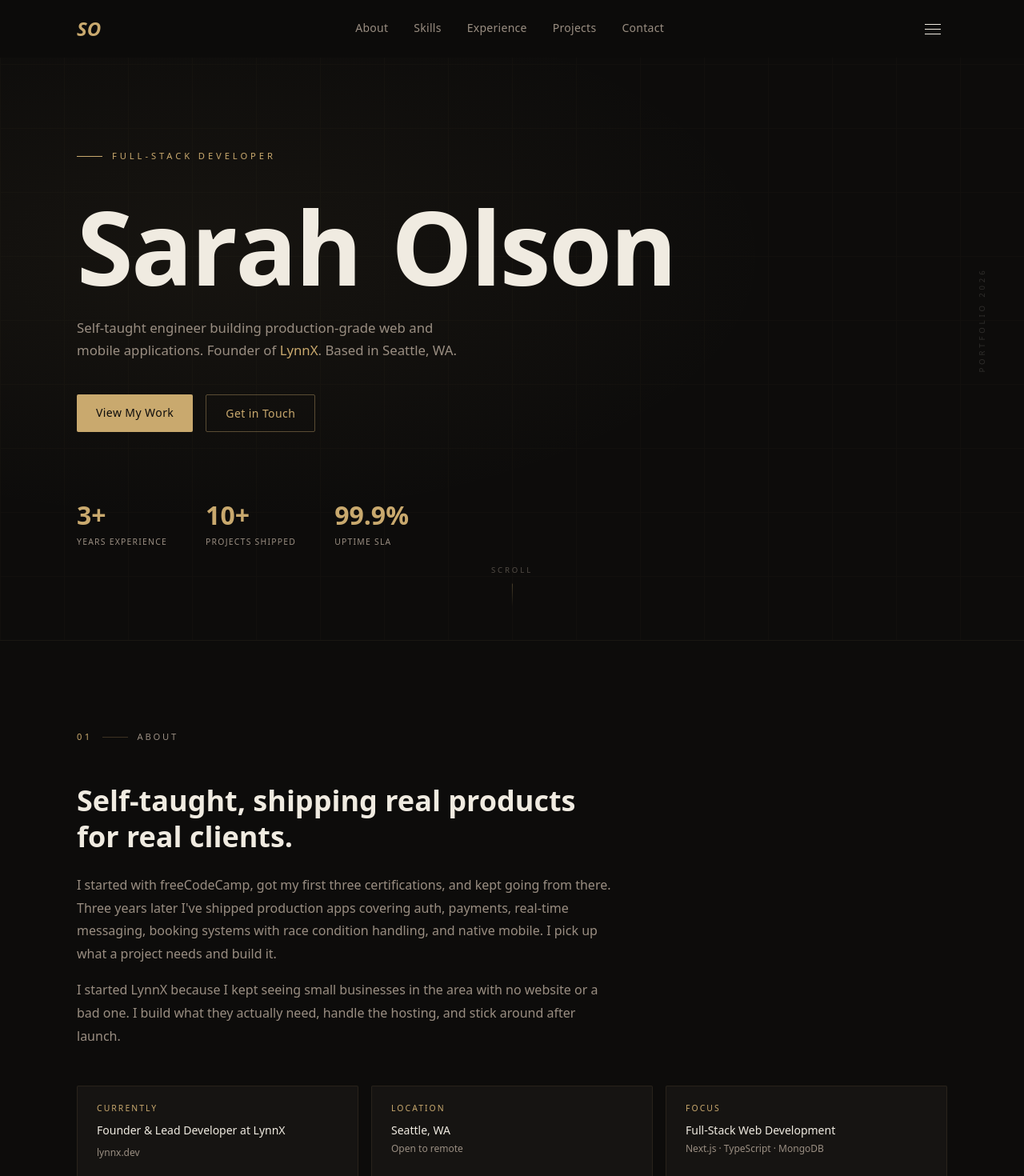
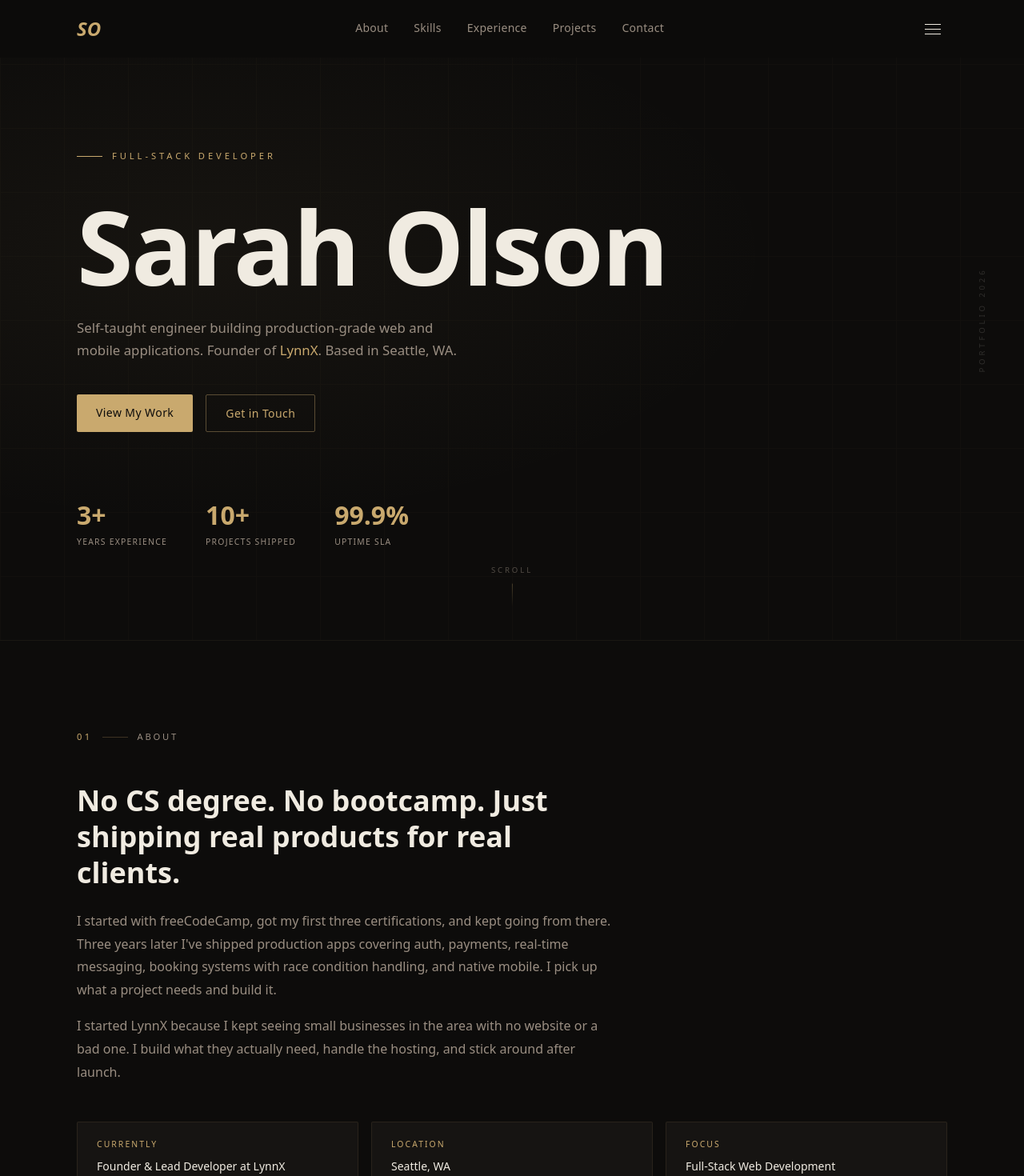
Before and after one commit to sarahlynnx/portfolio, a Next.js app: page / in a window 1280 px wide. Shown: the top 1470 px of the page at 80% size. Built offline with nearby package versions, Linux system fonts and the light colour scheme.

Commit message:
refactor: replace RevealText with motion components in About and Hero sections

```diff
--- a/src/components/sections/About.tsx
+++ b/src/components/sections/About.tsx
@@ -3,7 +3,6 @@
 import { motion, useInView } from "motion/react";
 import { useRef } from "react";
 import { SectionLabel } from "@/components/ui/SectionLabel";
-import { RevealText } from "@/components/ui/RevealText";
 import { fadeUp } from "@/lib/motion";
 
 export function About() {
@@ -26,10 +25,11 @@ export function About() {
             gap: "3rem",
           }}
         >
-          {/* Left — statement + body */}
           <div style={{ maxWidth: "680px" }}>
-            <RevealText
-              text="Self-taught, shipping real products for real clients."
+            <motion.h2
+              variants={fadeUp}
+              initial="hidden"
+              animate={isInView ? "visible" : "hidden"}
               style={{
                 fontFamily: "var(--font-serif)",
                 color: "var(--color-text-primary)",
@@ -38,32 +38,47 @@ export function About() {
                 lineHeight: 1.25,
                 marginBottom: "1.5rem",
               }}
-              as="h2"
-            />
+            >
+              No CS degree. No bootcamp. Just shipping real products for real
+              clients.
+            </motion.h2>
 
-            <RevealText
-              text="I started with freeCodeCamp, got my first three certifications, and kept going from there. Three years later I've shipped production apps covering auth, payments, real-time messaging, booking systems with race condition handling, and native mobile. I pick up what a project needs and build it."
+            <motion.p
+              variants={fadeUp}
+              initial="hidden"
+              animate={isInView ? "visible" : "hidden"}
+              transition={{ delay: 0.1 }}
               style={{
                 color: "var(--color-text-muted)",
                 fontSize: "1rem",
                 lineHeight: 1.8,
                 marginBottom: "1rem",
               }}
-              delay={0.1}
-            />
+            >
+              I started with freeCodeCamp, got my first three certifications,
+              and kept going from there. Three years later I&apos;ve shipped
+              production apps covering auth, payments, real-time messaging,
+              booking systems with race condition handling, and native mobile. I
+              pick up what a project needs and build it.
+            </motion.p>
 
-            <RevealText
-              text="I started LynnX because I kept seeing small businesses in the area with no website or a bad one. I build what they actually need, handle the hosting, and stick around after launch."
+            <motion.p
+              variants={fadeUp}
+              initial="hidden"
+              animate={isInView ? "visible" : "hidden"}
+              transition={{ delay: 0.2 }}
               style={{
                 color: "var(--color-text-muted)",
                 fontSize: "1rem",
                 lineHeight: 1.8,
               }}
-              delay={0.2}
-            />
+            >
+              I started LynnX because I kept seeing small businesses in the area
+              with no website or a bad one. I build what they actually need,
+              handle the hosting, and stick around after launch.
+            </motion.p>
           </div>
 
-          {/* Detail cards */}
           <div
             style={{
               display: "grid",
--- a/src/components/sections/Hero.tsx
+++ b/src/components/sections/Hero.tsx
@@ -1,13 +1,8 @@
 "use client";
 
 import { motion } from "motion/react";
-import { charReveal, staggerContainer, fadeUp } from "@/lib/motion";
-
-const NAME = "Sarah Olson";
 
 export function Hero() {
-  const chars = NAME.split("");
-
   return (
     <section
       id="hero"
@@ -21,7 +16,6 @@ export function Hero() {
         overflow: "hidden",
       }}
     >
-      {/* Ambient background glow */}
       <div
         style={{
           pointerEvents: "none",
@@ -32,7 +26,6 @@ export function Hero() {
         }}
       />
 
-      {/* Subtle grid lines */}
       <div
         style={{
           pointerEvents: "none",
@@ -45,15 +38,28 @@ export function Hero() {
         }}
       />
 
-      <div className="container-wide" style={{ position: "relative", zIndex: 10 }}>
-        {/* Top label */}
+      <div
+        className="container-wide"
+        style={{ position: "relative", zIndex: 10 }}
+      >
         <motion.div
-          style={{ display: "flex", alignItems: "center", gap: "12px", marginBottom: "2.5rem" }}
+          style={{
+            display: "flex",
+            alignItems: "center",
+            gap: "12px",
+            marginBottom: "2.5rem",
+          }}
           initial={{ opacity: 0, x: -20 }}
           animate={{ opacity: 1, x: 0 }}
           transition={{ duration: 0.6, delay: 0.2 }}
         >
-          <div style={{ width: "32px", height: "1px", background: "var(--color-amber)" }} />
+          <div
+            style={{
+              width: "32px",
+              height: "1px",
+              background: "var(--color-amber)",
+            }}
+          />
           <span
             style={{
               fontFamily: "var(--font-mono)",
@@ -67,8 +73,6 @@ export function Hero() {
           </span>
         </motion.div>
 
-        {/* Name — character-by-character reveal */}
-        <div style={{ overflow: "hidden", marginBottom: "1.5rem", perspective: "800px" }}>
         <motion.h1
           style={{
             fontFamily: "var(--font-serif)",
@@ -77,33 +81,20 @@ export function Hero() {
             fontWeight: 900,
             lineHeight: 1,
             letterSpacing: "-0.02em",
+            marginBottom: "1.5rem",
           }}
-            variants={staggerContainer}
-            initial="hidden"
-            animate="visible"
+          initial={{ opacity: 0, y: 16 }}
+          animate={{ opacity: 1, y: 0 }}
+          transition={{ duration: 0.5, delay: 0.4, ease: [0.25, 0.1, 0.25, 1] }}
         >
-            {chars.map((char, i) => (
-              <motion.span
-                key={i}
-                style={{
-                  display: "inline-block",
-                  ...(char === " " ? { width: "0.3em" } : {}),
-                }}
-                variants={charReveal}
-                transition={{ delay: 0.4 + i * 0.04 }}
-              >
-                {char === " " ? "\u00A0" : char}
-              </motion.span>
-            ))}
+          Sarah Olson
         </motion.h1>
-        </div>
 
-        {/* Tagline */}
         <motion.div
           style={{ overflow: "hidden", marginBottom: "2.5rem" }}
           initial={{ opacity: 0 }}
           animate={{ opacity: 1 }}
-          transition={{ delay: 1.2, duration: 0.6 }}
+          transition={{ delay: 0.65, duration: 0.5 }}
         >
           <p
             style={{
@@ -113,8 +104,8 @@ export function Hero() {
               maxWidth: "480px",
             }}
           >
-            Self-taught engineer building production-grade web and mobile applications.
-            Founder of{" "}
+            Self-taught engineer building production-grade web and mobile
+            applications. Founder of{" "}
             <a
               href="https://lynnx.dev"
               target="_blank"
@@ -127,12 +118,16 @@ export function Hero() {
           </p>
         </motion.div>
 
-        {/* CTAs */}
         <motion.div
-          style={{ display: "flex", flexWrap: "wrap", gap: "1rem", marginBottom: "5rem" }}
-          initial={{ opacity: 0, y: 20 }}
+          style={{
+            display: "flex",
+            flexWrap: "wrap",
+            gap: "1rem",
+            marginBottom: "5rem",
+          }}
+          initial={{ opacity: 0, y: 16 }}
           animate={{ opacity: 1, y: 0 }}
-          transition={{ delay: 1.4, duration: 0.6 }}
+          transition={{ delay: 0.85, duration: 0.5 }}
         >
           <motion.a
             href="#projects"
@@ -178,12 +173,11 @@ export function Hero() {
           </motion.a>
         </motion.div>
 
-        {/* Stats */}
         <motion.div
           style={{ display: "flex", gap: "3rem", flexWrap: "wrap" }}
-          initial={{ opacity: 0, y: 20 }}
+          initial={{ opacity: 0, y: 16 }}
           animate={{ opacity: 1, y: 0 }}
-          transition={{ delay: 1.7, duration: 0.6 }}
+          transition={{ delay: 1.05, duration: 0.5 }}
         >
           {[
             { value: "3+", label: "Years Experience" },
@@ -218,7 +212,6 @@ export function Hero() {
         </motion.div>
       </div>
 
-      {/* Decorative vertical text */}
       <div
         style={{
           position: "absolute",
@@ -243,7 +236,6 @@ export function Hero() {
         </span>
       </div>
 
-      {/* Scroll indicator */}
       <motion.div
         style={{
           position: "absolute",
@@ -257,7 +249,7 @@ export function Hero() {
         }}
         initial={{ opacity: 0 }}
         animate={{ opacity: 1 }}
-        transition={{ delay: 2.2, duration: 0.6 }}
+        transition={{ delay: 1.4, duration: 0.5 }}
       >
         <span
           style={{
@@ -275,7 +267,8 @@ export function Hero() {
           style={{
             width: "1px",
             height: "32px",
-            background: "linear-gradient(to bottom, rgba(201,169,110,0.5), transparent)",
+            background:
+              "linear-gradient(to bottom, rgba(201,169,110,0.5), transparent)",
           }}
           animate={{ scaleY: [1, 0.5, 1], opacity: [0.5, 1, 0.5] }}
           transition={{ repeat: Infinity, duration: 1.8, ease: "easeInOut" }}
--- a/src/lib/motion.ts
+++ b/src/lib/motion.ts
@@ -1,11 +1,11 @@
 import type { Variants } from "motion/react";
 
 export const fadeUp: Variants = {
-  hidden: { opacity: 0, y: 40 },
+  hidden: { opacity: 0, y: 16 },
   visible: {
     opacity: 1,
     y: 0,
-    transition: { duration: 0.7, ease: [0.25, 0.1, 0.25, 1] },
+    transition: { duration: 0.5, ease: [0.25, 0.1, 0.25, 1] },
   },
 };
 
@@ -56,25 +56,24 @@ export const staggerContainerFast: Variants = {
 };
 
 export const charReveal: Variants = {
-  hidden: { opacity: 0, y: 80, rotateX: -20 },
+  hidden: { opacity: 0, y: 20 },
   visible: {
     opacity: 1,
     y: 0,
-    rotateX: 0,
     transition: {
-      duration: 0.7,
+      duration: 0.5,
       ease: [0.22, 1, 0.36, 1],
     },
   },
 };
 
 export const wordReveal: Variants = {
-  hidden: { opacity: 0, y: "110%" },
+  hidden: { opacity: 0, y: 12 },
   visible: {
     opacity: 1,
-    y: "0%",
+    y: 0,
     transition: {
-      duration: 0.65,
+      duration: 0.45,
       ease: [0.22, 1, 0.36, 1],
     },
   },
```
Lines whose indentation alone changed are shown as unchanged.
